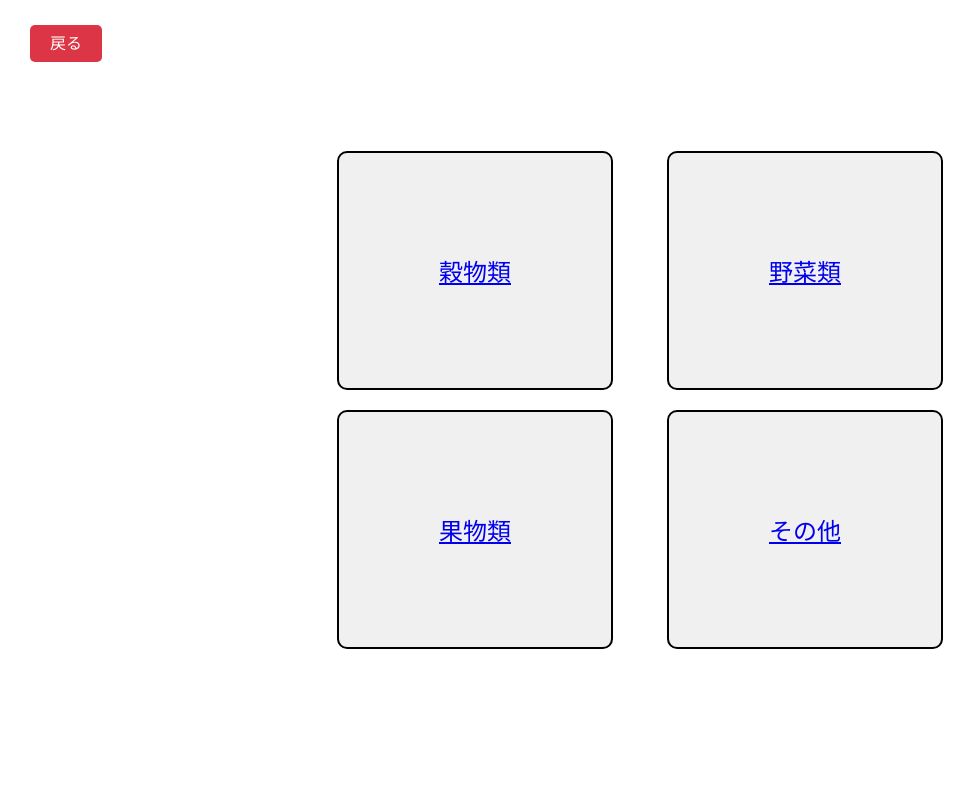
After one commit to s1270144/VeggieConnect, a Django app: page /buyer/genre/ in a window 1280 px wide. The commit adds this page. Shown: the whole page, without its empty margins (0-976 px from the left). Run offline with Django 4.2, Linux system fonts and the light colour scheme; a user stored in the database is signed in.

Commit message:
capable of genre-selection

```diff
--- /dev/null
+++ b/buyer/static/buyer/css/genre.css
@@ -0,0 +1,48 @@
+body {
+    margin: 0;
+    display: flex;
+    justify-content: center;
+    align-items: center;
+    height: 100vh;
+}
+
+.grid-container {
+    display: grid;
+    grid-template-columns: repeat(2, 1fr);
+    grid-template-rows: repeat(2, 1fr);
+    gap: 20px;
+    width: 50%;
+}
+
+.grid-item {
+    display: flex;
+    justify-content: center;
+    align-items: center;
+}
+
+.large-button {
+    padding: 100px;
+    font-size: 24px;
+    border: 2px solid #000;
+    border-radius: 10px;
+    background-color: #f0f0f0;
+    cursor: pointer;
+}
+
+.back-container {
+    position: absolute;
+    top: 30px;
+    left: 30px;
+    z-index: 9999;
+}
+
+.back-btn {
+    background-color: #dc3545;
+    color: #fff;
+    padding: 10px 20px;
+    border: none;
+    border-radius: 5px;
+    text-decoration: none;
+    cursor: pointer;
+    z-index: 9999;
+}
--- /dev/null
+++ b/buyer/templates/buyer/genre.html
@@ -0,0 +1,30 @@
+{% load static %}
+
+<!DOCTYPE html>
+<html lang="en">
+<head>
+    <meta charset="UTF-8">
+    <meta name="viewport" content="width=device-width, initial-scale=1.0">
+    <title>Grid Layout with Buttons</title>
+    <link rel="stylesheet" type="text/css" href="{% static 'buyer/css/genre.css' %}">
+</head>
+<body>
+    <div class="grid-container">
+        <div class="grid-item">
+            <a href="{% url 'buyer:genre_name' genre_name='Grains' %}" class="large-button"> 穀物類 </a>
+        </div>
+        <div class="grid-item">
+            <a href="{% url 'buyer:genre_vegetable' %}" class="large-button"> 野菜類 </a>
+        </div>
+        <div class="grid-item">
+            <a href="{% url 'buyer:genre_name' genre_name='Fruits' %}" class="large-button"> 果物類 </a>
+        </div>
+        <div class="grid-item">
+            <a href="{% url 'buyer:genre_name' genre_name='Others' %}" class="large-button"> その他 </a>
+        </div>
+    </div>
+    <div class="back-container">
+        <a href="#" onclick="window.history.back();" class="back-btn">戻る</a>
+    </div>
+</body>
+</html>
--- a/buyer/templates/buyer/home.html
+++ b/buyer/templates/buyer/home.html
@@ -18,6 +18,7 @@
         border-radius: 5px;
         text-decoration: none;
         cursor: pointer;
+        z-index: 9999;
     }
 
     .productlist-selected-btn {
@@ -32,6 +33,7 @@
         border-radius: 5px;
         text-decoration: none;
         cursor: pointer;
+        z-index: 9999;
     }
 
 </style>
@@ -62,7 +64,7 @@
         </div>
         <div class="productlist-all-container">
             <a href="{% url 'buyer:vegetable_list' %}" class="productlist-all-btn">出品商品一覧</a>
-            <button class="productlist-selected-btn">ジャンルで選ぶ</button>
+            <a href="{% url 'buyer:genre' %}" class="productlist-selected-btn">ジャンルで選ぶ</a>
         </div>
         <div class="toggle-mode-container">
             <a href="{% url 'seller:home' %}" class="toggle-mode-btn">出品モード切替</a>
--- a/buyer/urls.py
+++ b/buyer/urls.py
@@ -1,5 +1,7 @@
 from django.urls import path
-from .views import BuyerHomeView, VegetableListView, ProductDetailView, PurchaseCompleteView, TransactionListView, TransactionDetailView
+from .views import (BuyerHomeView, VegetableListView, ProductDetailView,
+                    PurchaseCompleteView, TransactionListView, TransactionDetailView,
+                    GenreFirstView, GenreVegetableView, GenreDetailView)
 
 app_name = "buyer"
 
@@ -7,6 +9,9 @@ urlpatterns = [
     path("home/", BuyerHomeView.as_view(), name="home"),
     path('vegetable_list/', VegetableListView.as_view(), name='vegetable_list'),
     path('product/<int:vegetable_id>/', ProductDetailView.as_view(), name='product_detail'),
+    path('genre/', GenreFirstView.as_view(), name='genre'),
+    path('genre/genre_vegetable/', GenreVegetableView.as_view(), name='genre_vegetable'),
+    path('genre/<str:genre_name>/', GenreDetailView.as_view(), name='genre_name'),
     path('purchase_complete/', PurchaseCompleteView.as_view(), name='purchase_complete'),
     path('transaction_list/', TransactionListView.as_view(), name='transaction_list'),
     path('transaction_list/<int:vegetable_id>/<uuid:transaction_id>/', TransactionDetailView.as_view(), name='transaction_detail'),
--- a/buyer/views.py
+++ b/buyer/views.py
@@ -3,7 +3,7 @@ from django.contrib.auth import get_user_model
 from django.shortcuts import render, redirect, get_object_or_404
 from django.views import View
 from .models import Buyer, Transaction
-from seller.models import Vegetable
+from seller.models import Vegetable, Product
 from django.views.generic import DetailView
 from django.contrib.auth.mixins import LoginRequiredMixin
 from .forms import PurchaseForm
@@ -13,6 +13,7 @@ from .blockchain.func.get_detail import get_detail
 from .blockchain.func.get_transactionInfo import get_tx
 from .blockchain.func.set_transaction import set_info
 import datetime
+from django.db.models import Q
 
 
 User = get_user_model()
@@ -20,8 +21,9 @@ User = get_user_model()
 
 class BuyerHomeView(LoginRequiredMixin, View):
     login_url = '/accounts/login/'  # ログインしていない場合のリダイレクト先URL
+    template_name = 'buyer/home.html'
     def get(self, request):
-        return render(request, 'buyer/home.html')
+        return render(request, self.template_name)
 
 
 class VegetableListView(LoginRequiredMixin, View):
@@ -29,7 +31,7 @@ class VegetableListView(LoginRequiredMixin, View):
     template_name = 'buyer/vegetable_list.html'
     def get(self, request):
         vegetables = Vegetable.objects.all()
-        print(vegetables)
+        # print(vegetables)
         return render(request, self.template_name, {'vegetables': vegetables})
 
 
@@ -118,3 +120,32 @@ class TransactionDetailView(LoginRequiredMixin, View):
         dt = datetime.datetime.fromtimestamp(timestamp)
         tx_detail['output']['purchase_date'] = str(dt)
         return render(request, self.template_name, {'vegetable': vegetable, 'tx_detail': tx_detail['output']})
+
+
+class GenreFirstView(LoginRequiredMixin, View):
+    login_url = '/accounts/login/'
+    template_name = 'buyer/genre.html'
+    def get(self, request):
+        products = Product.objects.all()
+        return render(request, self.template_name, {'products': products})
+
+
+class GenreVegetableView(LoginRequiredMixin, View):
+    login_url = '/accounts/login/'
+    template_name = 'buyer/genre_vegetable.html'
+    def get(self, request):
+        products = Product.objects.all()
+        return render(request, self.template_name, {'products': products})
+
+
+class GenreDetailView(LoginRequiredMixin, View):
+    login_url = '/accounts/login/'
+    template_name = 'buyer/vegetable_list.html'
+    def get(self, request, genre_name):
+        if '-' in genre_name:
+            left_side, right_side = genre_name.split("-")
+            grains_items = Product.objects.filter(Q(main_genre_name=left_side) & Q(sub_genre_name=right_side)).values_list("item_name", flat=True)
+        else:
+            grains_items = Product.objects.filter(main_genre_name=genre_name).values_list("item_name", flat=True)
+        vegetables = Vegetable.objects.filter(item_name__in=grains_items)
+        return render(request, self.template_name, {'vegetables': vegetables})
--- a/project/settings.py
+++ b/project/settings.py
@@ -130,3 +130,5 @@ DEFAULT_AUTO_FIELD = "django.db.models.BigAutoField"
 
 LOGIN_REDIRECT_URL = 'buyer:home'
 LOGOUT_REDIRECT_URL = "accounts:index"
+
+DEBUG = True
```
Also changed, not shown: buyer/static/buyer/css/home.css (+6 -2 lines), buyer/templates/buyer/genre_vegetable.html (added, +30 -0 lines), classification/classfication.csv (deleted, +0 -46 lines).
